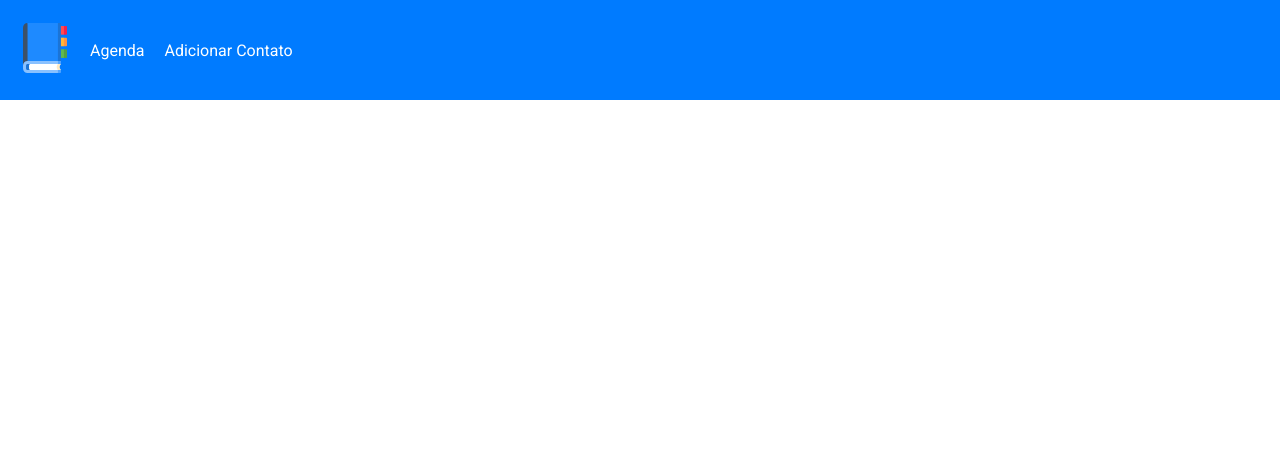
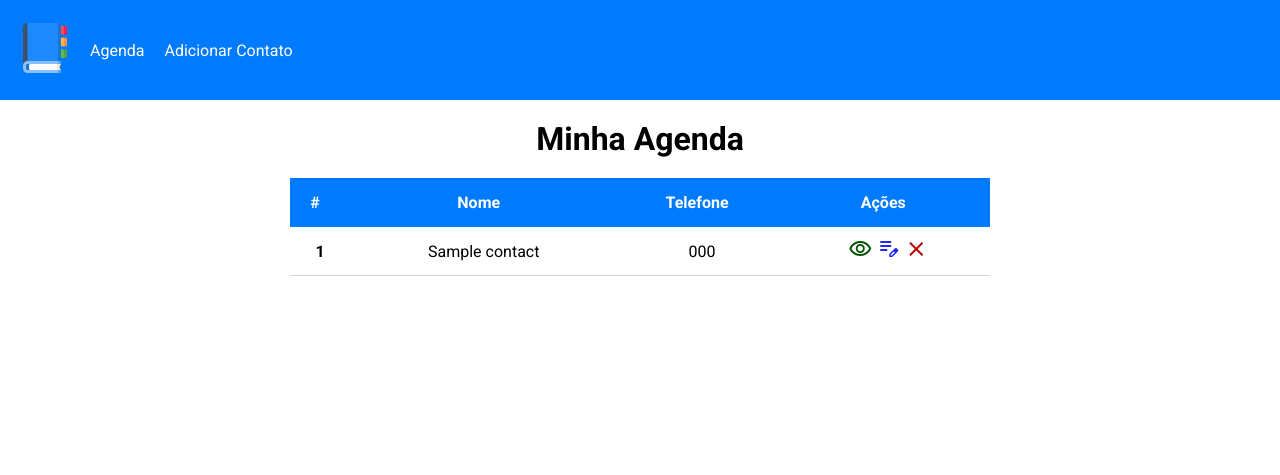
Before and after one commit to JoseClaudiolima/Projeto-Agenda-SQL-Backend-, a PHP site: page / in a window 1280 px wide. Shown: the top 475 px of the page. Run offline with PHP 8.4, Linux system fonts and the light colour scheme; tables that the repository leaves empty or names only in its code hold one stand-in row (values such as "Sample post").

Commit message:
Ajustei a home, e adicionei aba de visualizacao

```diff
--- /dev/null
+++ b/config/conn.php
@@ -0,0 +1,18 @@
+<?php
+
+$host = 'localhost';
+$db = 'agenda_treino';
+$user = 'root';
+$pass =  '';
+
+try{
+    $conn = new PDO("mysql:host={$host};dbname={$db}",$user,$pass);
+    $conn->setAttribute(PDO::ATTR_ERRMODE, PDO::ERRMODE_EXCEPTION);
+    $conn->setAttribute(PDO::ATTR_EMULATE_PREPARES, false);
+
+}catch (PDOException $e){
+    echo 'Erro: ' . $e;
+    die();
+}
+
+?>
--- a/css/style.css
+++ b/css/style.css
@@ -5,6 +5,10 @@
 
 body{
     font-family: 'Roboto', sans-serif;
+}
+
+a{
+    text-decoration: none;
 }
 
 /*  HEADER  */
@@ -53,9 +57,88 @@ footer{
 
 #a-source{
     color: white;
-    text-decoration: none;
 }
 
 #a-source:hover{
     color: rgba(255, 255, 255, 0.651);
 }
+
+
+/*      HOME    */
+
+/*      THEAD       */
+h1{
+    margin: 20px 0 20px 0;
+    text-align: center;
+}
+
+table{
+    border-collapse: collapse;
+
+    margin: auto;
+    max-width: 700px;
+    width: 85vw;
+
+}
+
+thead{
+    width: 100%;
+    color: white;
+    background-color: #007BFF;
+}
+
+thead > tr > th{
+    padding: 15px;
+    padding-left: 5px;
+}
+
+/*      TBODY       */
+td{
+    text-align: center;
+    padding: 10px;
+
+    border-bottom: 1px solid rgba(128, 128, 128, 0.342);
+}
+
+.identification{
+    font-weight: bold;
+}
+
+#eye{
+    color: rgb(1, 83, 1);
+}
+
+#pencil{
+    color: rgb(37, 37, 248);
+}
+
+#x{
+    color: rgb(187, 0, 0);
+}
+
+/*      SHOW DETAIL INFORMATIONS    */
+.show-container{
+    margin: 2em auto auto auto;
+    width: 80vw;
+    max-width: 600px;
+}
+
+.default{
+    font-weight: bold;
+    margin: 30px 0 15px 0;
+}
+
+/*      BACK BTN        */
+.back-container{
+    border: 1px solid rgb(0, 132, 255);
+
+    width: fit-content;
+    text-align: left;
+
+    padding: 6px;
+    border-radius: 10px;
+}
+
+#a-bk-btn{
+    color: rgb(0, 132, 255);
+}
--- a/index.php
+++ b/index.php
@@ -1,8 +1,45 @@
 <?php
 include_once("templates/header.php");
+include_once("config/process.php");
 ?>
 
+<h1>Minha Agenda</h1>
 
+<table>
+    <thead>
+        <tr>
+            <th scope="col">#</th>
+            <th scope="col">Nome</th>
+            <th scope="col">Telefone</th>
+            <th scope="col">Ações</th>
+        </tr>
+    </thead>
+    <tbody>
+        <?php foreach($contacts as $contact):
+         ?>
+        <td class="identification">  <?=$contact['id']?>  </td>
+        <td>  <?=$contact['name']?>  </td>
+        <td>  <?=$contact['phone']?>  </td>
+        <td>
+            <a href="<?=$base_url?>visualization.php?id=<?=$contact['id']?>">
+                <span class="material-symbols-outlined" id="eye">
+                visibility
+                </span>
+            </a>
+            <a href="#">
+                <span class="material-symbols-outlined" id="pencil">
+                edit_note
+                </span>
+            </a>
+            <span class="material-symbols-outlined" id="x">
+            close
+            </span>
+        </td>
+        <?php endforeach?>
+
+
+    </tbody>
+</table>
 
 <?php
 include_once("templates/footer.php");
```
Also changed, not shown: config/process.php (added, +38 -0 lines), templates/backbtn.php (added, +9 -0 lines), visualization.php (added, +28 -0 lines), edit.php (added).
